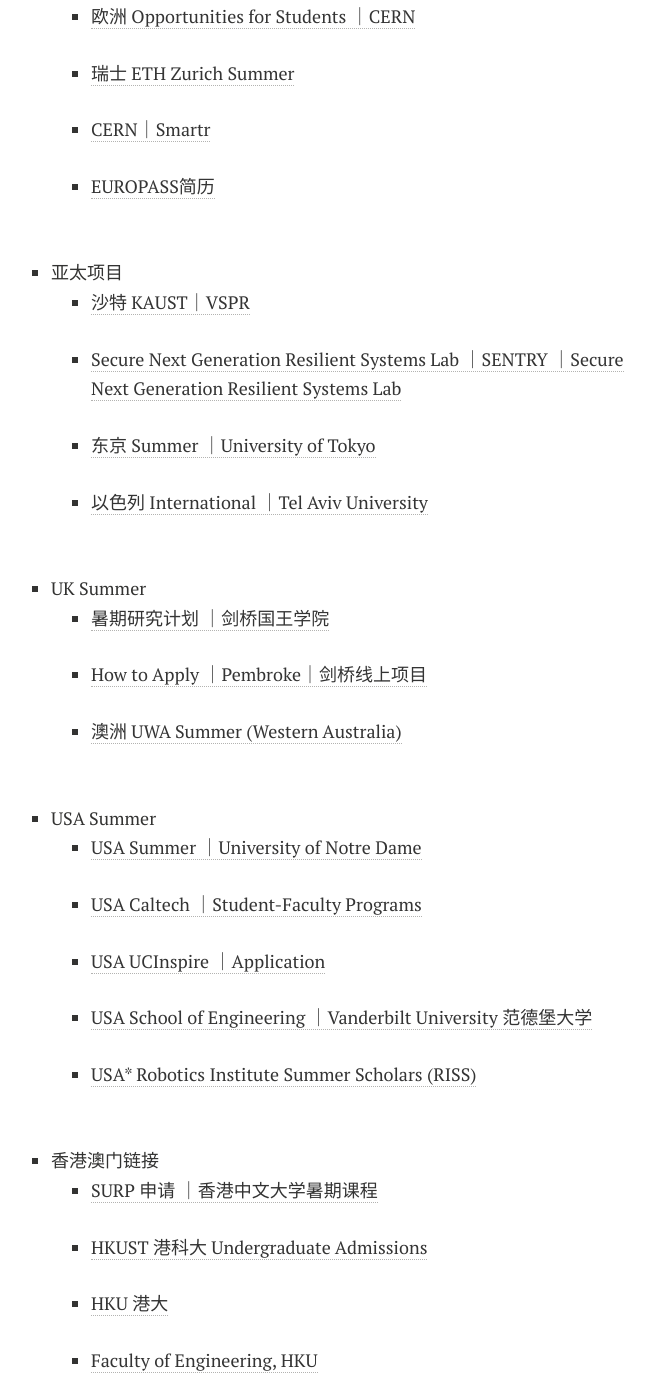
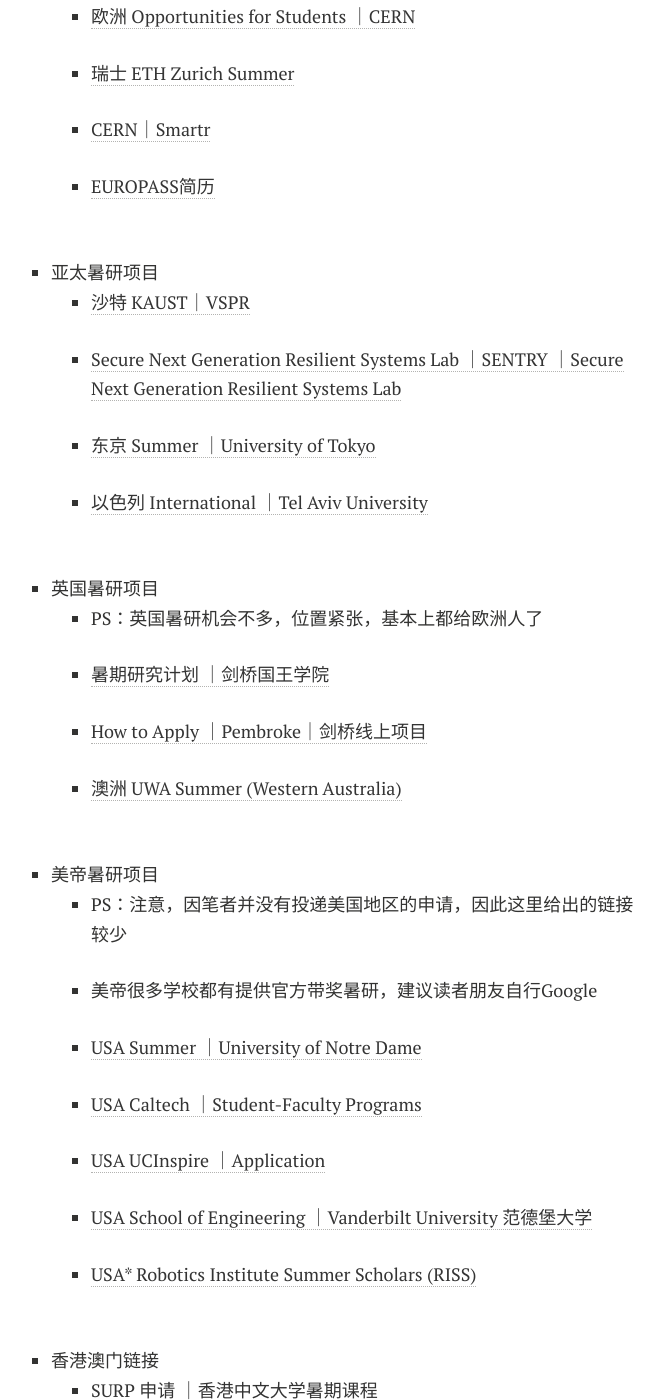
Before and after one commit to GuangLun2000/GuangLun2000.github.io, a Jekyll site: the page built from blogs/summer-res.md, in a window 1280 px wide and 1400 px high, scrolled down 1302 px. Shown: the whole window, without its empty margins (309-973 px from the left). Built offline with Jekyll 4.4.1, drawn with Linux system fonts in a browser that asks for light colours; nearby versions of some CDN libraries; comment, search, counter and statistics services are not loaded; a style sheet for code colours, icons or effects is not loaded; some of the changed text lies outside the part shown.

Commit message:
Update summer-res.md

```diff
--- a/blogs/summer-res.md
+++ b/blogs/summer-res.md
@@ -36,7 +36,7 @@
 
     <br>
 
-- 欧陆项目
+- 欧陆暑研项目<br>
   - [奥地利 Graduate School Homepage ISTA](https://phd.pages.ist.ac.at/isternship/)
 
   - [CERN  ｜Summerstudent page](https://summerstudent.web.cern.ch/)
@@ -57,7 +57,7 @@
 
     <br>
 
-- 亚太项目
+- 亚太暑研项目<br>
   - [沙特 KAUST｜VSPR](https://vsrp.kaust.edu.sa/internship/search)
 
   - [Secure Next Generation Resilient Systems Lab  ｜SENTRY  ｜Secure Next Generation Resilient Systems Lab](https://cemse.kaust.edu.sa/sentry)
@@ -68,7 +68,9 @@
 
     <br>
 
-- UK Summer
+- 英国暑研项目<br>
+  - PS：英国暑研机会不多，位置紧张，基本上都给欧洲人了
+
   - [暑期研究计划  ｜剑桥国王学院](https://www.kings.cam.ac.uk/study/summer-research-programme)
 
   - [How to Apply  ｜Pembroke｜剑桥线上项目](https://www.pem.cam.ac.uk/international-programmes/pembroke-cambridge-summer-programme/how-to-apply)
@@ -77,7 +79,11 @@
 
     <br>
 
-- USA Summer
+- 美帝暑研项目<br>
+  - PS：注意，因笔者并没有投递美国地区的申请，因此这里给出的链接较少
+
+  - 美帝很多学校都有提供官方带奖暑研，建议读者朋友自行Google
+
   - [USA Summer  ｜University of Notre Dame](https://gep.nd.edu/find-a-program/summer-programs/undergraduate-research/)
 
   - [USA Caltech  ｜Student-Faculty Programs](https://sfp.caltech.edu/programs/surf/application_information)
@@ -90,7 +96,7 @@
 
     <br>
 
-- 香港澳门链接
+- 香港澳门链接<br>
   - [SURP 申请  ｜香港中文大学暑期课程](https://www.summer.cuhk.edu.hk/surp_app/)
 
   - [HKUST 港科大 Undergraduate Admissions](https://join.hkust.edu.hk/applyugvisiting)
```
Also changed, not shown: other parts of blogs/summer-res.md (+2 -2 lines).
